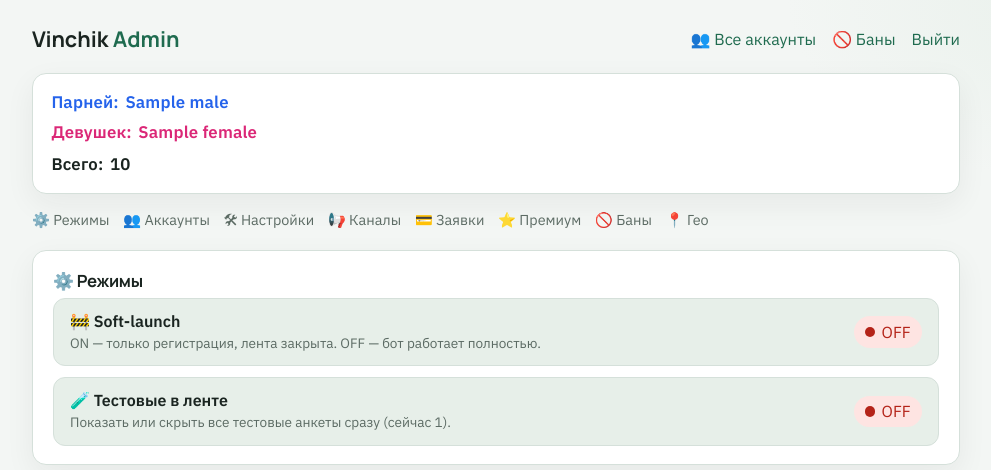
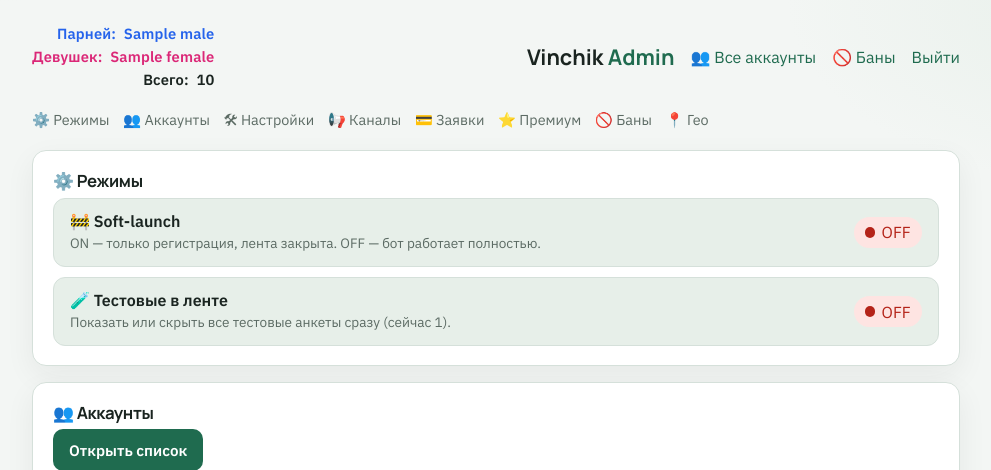
Before and after one commit to Zikrig/vinchik, a Python web app: template webapp/templates/dashboard.html in a window 1280 px wide. Shown: the top 470 px of the page, without its empty margins (144-1135 px from the left). Run offline with Jinja, Linux system fonts and the light colour scheme; the template is opened without the code that fills it: most values are stand-ins (such as "Sample title", 1, 10 or a date in 2020).

Commit message:
fx stats

```diff
--- a/webapp/templates/base.html
+++ b/webapp/templates/base.html
@@ -62,8 +62,15 @@
       display: flex;
       justify-content: space-between;
       align-items: center;
+      gap: 1.25rem;
+      margin-bottom: 1.25rem;
+    }
+    .topbar-end {
+      display: flex;
+      align-items: center;
       gap: 1rem;
-      margin-bottom: 1.25rem;
+      flex-wrap: wrap;
+      margin-left: auto;
     }
     .brand {
       font-family: Manrope, sans-serif;
@@ -462,31 +469,39 @@
       gap: .45rem;
     }
     .gender-stats {
-      margin-bottom: 1rem;
-      padding: 1rem 1.15rem;
-      text-align: left;
+      margin: 0;
+      padding: 0;
+      background: transparent;
+      border: 0;
+      box-shadow: none;
+      flex-shrink: 0;
+      text-align: right;
     }
     .gender-stats-lines {
       display: flex;
       flex-direction: column;
-      align-items: flex-start;
-      gap: .35rem;
-      text-align: left;
-      font-size: 1.05rem;
-      line-height: 1.45;
+      align-items: flex-end;
+      gap: .2rem;
+      text-align: right;
+      font-size: .92rem;
+      line-height: 1.35;
       font-variant-numeric: tabular-nums;
     }
     .gender-stats-line {
-      text-align: left;
+      text-align: right;
       font-weight: 600;
       letter-spacing: .01em;
+      white-space: nowrap;
     }
     .gender-stats-line.male { color: var(--male); }
     .gender-stats-line.female { color: var(--female); }
-    .gender-stats-line.total { color: var(--ink); margin-top: .15rem; }
+    .gender-stats-line.total { color: var(--ink); }
     .gender-stats-line strong {
       font-weight: 800;
-      margin-left: .15rem;
+      margin-left: .25rem;
+      min-width: 1.5ch;
+      display: inline-block;
+      text-align: right;
     }
     .toast-host {
       position: fixed;
--- a/webapp/templates/dashboard.html
+++ b/webapp/templates/dashboard.html
@@ -3,11 +3,20 @@
 {% block body %}
 <div class="wrap">
   <div class="topbar">
-    <div class="brand">Vinchik <span>Admin</span></div>
-    <div class="nav">
-      <a href="{{ url('/accounts') }}">👥 Все аккаунты</a>
-      <a href="{{ url('/bans') }}">🚫 Баны</a>
-      <a href="{{ url('/logout') }}">Выйти</a>
+    <div class="gender-stats" aria-label="Статистика по полу">
+      <div class="gender-stats-lines">
+        <div class="gender-stats-line male">Парней: <strong>{{ gender_stats.male }}</strong></div>
+        <div class="gender-stats-line female">Девушек: <strong>{{ gender_stats.female }}</strong></div>
+        <div class="gender-stats-line total">Всего: <strong>{{ gender_stats.total }}</strong></div>
+      </div>
+    </div>
+    <div class="topbar-end">
+      <div class="brand">Vinchik <span>Admin</span></div>
+      <div class="nav">
+        <a href="{{ url('/accounts') }}">👥 Все аккаунты</a>
+        <a href="{{ url('/bans') }}">🚫 Баны</a>
+        <a href="{{ url('/logout') }}">Выйти</a>
+      </div>
     </div>
   </div>
 
@@ -19,14 +28,6 @@
   {% if flash and flash.startswith("test_hidden_") %}<p class="flash-ok">Тестовые скрыты из ленты: {{ flash.split('_')[-1] }}.</p>{% endif %}
   {% if flash == "soft_on" %}<p class="flash-ok">Soft-launch включён.</p>{% endif %}
   {% if flash == "soft_off" %}<p class="flash-ok">Soft-launch выключен — лента открыта.</p>{% endif %}
-
-  <section class="panel gender-stats" aria-label="Статистика по полу">
-    <div class="gender-stats-lines">
-      <div class="gender-stats-line male">Парней: <strong>{{ gender_stats.male }}</strong></div>
-      <div class="gender-stats-line female">Девушек: <strong>{{ gender_stats.female }}</strong></div>
-      <div class="gender-stats-line total">Всего: <strong>{{ gender_stats.total }}</strong></div>
-    </div>
-  </section>
 
   <nav class="jump">
     <a href="#status">⚙️ Режимы</a>
```
Also changed, not shown: CLODE.md (+2 -2 lines), handlers/admin.py (+5 -4 lines), services/admin_tools.py (+2 -6 lines).
